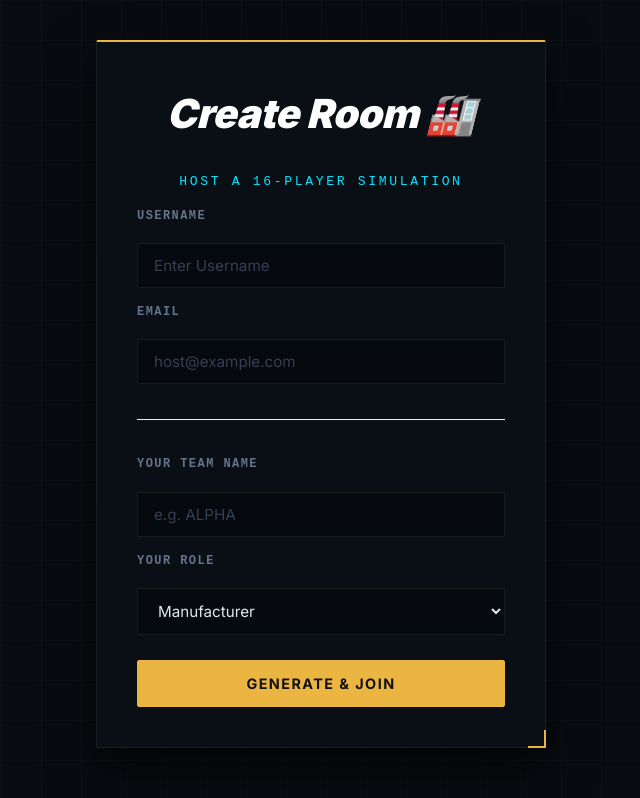
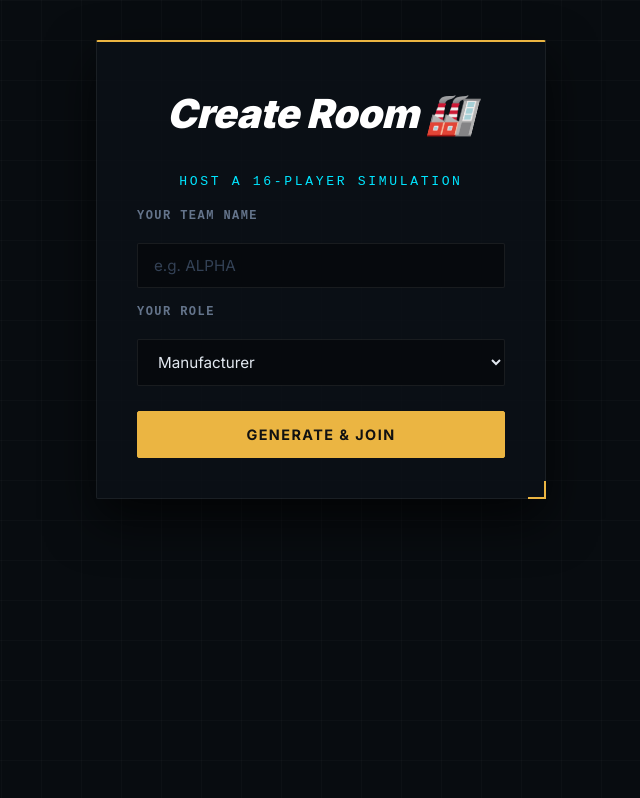
Before and after one commit to Tushar9184/beergame_frontend3, a React (Create React App) app in the folder frontendfinal/: page /createroom in a window 1280 px wide. Shown: the whole page, without its empty margins (319-959 px from the left). Built offline with nearby package versions, Linux system fonts and the light colour scheme.

Commit message:
some few bugs fixes

```diff
--- a/frontendfinal/src/Components/dashboard/Card.jsx
+++ b/frontendfinal/src/Components/dashboard/Card.jsx
@@ -78,7 +78,7 @@ export default function Card({ role, roomId, gameState = {} }) {
           {/* 2. BACKLOG */}
           <div className="stat-box">
               <p>⚠️ Backlog</p>
-              <h2>{me.backlog ?? 0} units</h2>
+              <h2>{me.backOrder ?? me.backlog ?? 0} units</h2>
           </div>
           {/* 3. INCOMING SHIPMENT */}
           <div className="stat-box">
--- a/frontendfinal/src/pages/CreateRoom.jsx
+++ b/frontendfinal/src/pages/CreateRoom.jsx
@@ -9,8 +9,8 @@ const CreateRoom = () => {
     const navigate = useNavigate();
 
     // Pre-fill from localStorage — user is already authenticated, no need to retype
-    const [username, setUsername] = useState(localStorage.getItem("username") || '');
-    const [email, setEmail] = useState(localStorage.getItem("email") || '');
+    const username = localStorage.getItem("username") || '';
+    const email = localStorage.getItem("email") || '';
 
     // Team Details (Host's Seat)
     const [teamName, setTeamName] = useState('');
@@ -24,7 +24,7 @@ const CreateRoom = () => {
         setIsLoading(true);
         try {
             // STEP 1: Create the Room (Get ID)
-            const roomData = await createGameRoom();
+            const roomData = await createGameRoom(username, email);
             const newRoomId = roomData.id || roomData.roomId; // Fallback for either format
 
             // STEP 2: Immediately Join that Room
@@ -55,26 +55,7 @@ const CreateRoom = () => {
                 <h1 className="room-title">Create Room 🏭</h1>
                 <p className="room-subtitle">Host a 16-player simulation</p>
 
-                {/* --- Host Info --- */}
-                <label className="label-text">Username</label>
-                <input
-                    className="room-input"
-                    type="text"
-                    placeholder="Enter Username"
-                    value={username}
-                    onChange={(e) => setUsername(e.target.value)}
-                />
-
-                <label className="label-text">Email</label>
-                <input
-                    className="room-input"
-                    type="email"
-                    placeholder="host@example.com"
-                    value={email}
-                    onChange={(e) => setEmail(e.target.value)}
-                />
-
-                <hr style={{margin: '20px 0', border: '0', borderTop: '1px solid #eee'}} />
+                {/* --- Auto-fetched Username/Email --- */}
 
                 {/* --- Team Info (New Part) --- */}
                 <label className="label-text">Your Team Name</label>
--- a/frontendfinal/src/pages/DashBoard.css
+++ b/frontendfinal/src/pages/DashBoard.css
@@ -18,6 +18,9 @@
       linear-gradient(90deg, rgba(0, 229, 255, 0.025) 1px, transparent 1px);
     background-size: 32px 32px;
     font-family: 'Inter', 'Segoe UI', sans-serif;
+    display: flex;
+    flex-direction: column;
+    box-shadow: inset 0 25px 50px -12px rgba(0,0,0,0.8) !important;
 }
 
 /* ───────────────────────────────────────────
@@ -233,6 +236,7 @@
     border-radius: 14px;
     padding: 28px 32px;
     margin: 24px auto;
+    margin-top: auto !important;
     max-width: 1200px;
     box-shadow: 0 12px 40px rgba(0,0,0,0.6) !important;
     text-align: left;
--- a/frontendfinal/src/pages/DashBoard.jsx
+++ b/frontendfinal/src/pages/DashBoard.jsx
@@ -93,7 +93,13 @@ export default function Dashboard() {
       },
     });
 
-    return () => disconnectSocket();
+    // Dark layout override for Dashboard specifically to prevent white bleeding
+    document.body.style.backgroundColor = "#070b11";
+
+    return () => {
+      disconnectSocket();
+      document.body.style.backgroundColor = ""; // Reset on navigate away
+    };
   }, [roomId, navigate]);
 
   // --- Extract data ---
--- a/frontendfinal/src/pages/JoinRoom.jsx
+++ b/frontendfinal/src/pages/JoinRoom.jsx
@@ -10,7 +10,7 @@ const JoinRoom = () => {
 
     // Form State
     const [roomId, setRoomId] = useState('');
-    const [username, setUsername] = useState('');
+    const username = localStorage.getItem("username") || '';
     const [teamName, setTeamName] = useState('');
     const [selectedRole, setSelectedRole] = useState(ROLES[0]);
     const [isLoading, setIsLoading] = useState(false);
@@ -48,9 +48,6 @@ const JoinRoom = () => {
                 <label className="label-text">Room ID</label>
                 <input className="room-input" value={roomId} onChange={(e) => setRoomId(e.target.value)} placeholder="e.g. GAME-1" />
 
-                <label className="label-text">Username</label>
-                <input className="room-input" value={username} onChange={(e) => setUsername(e.target.value)} placeholder="Your Name" />
-
                 <label className="label-text">Team Name</label>
                 <input className="room-input" value={teamName} onChange={(e) => setTeamName(e.target.value)} placeholder="e.g. ALPHA" />
 
```
